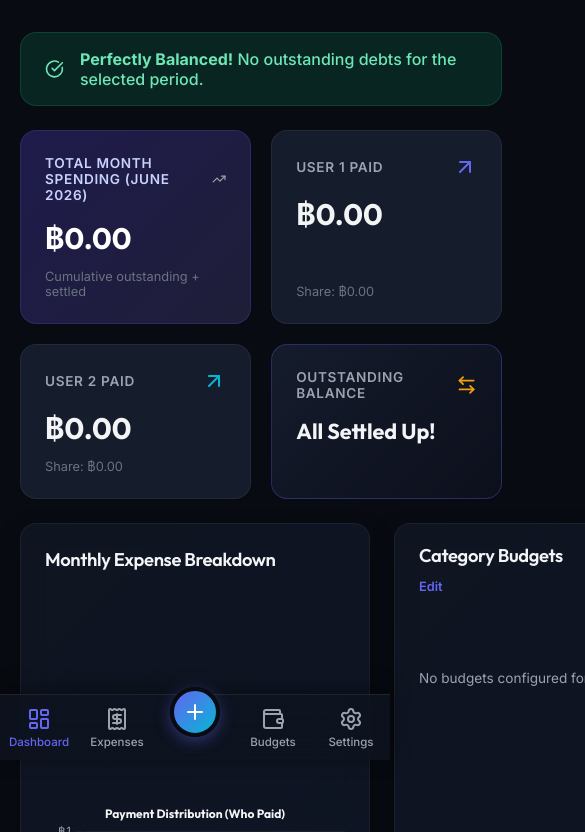
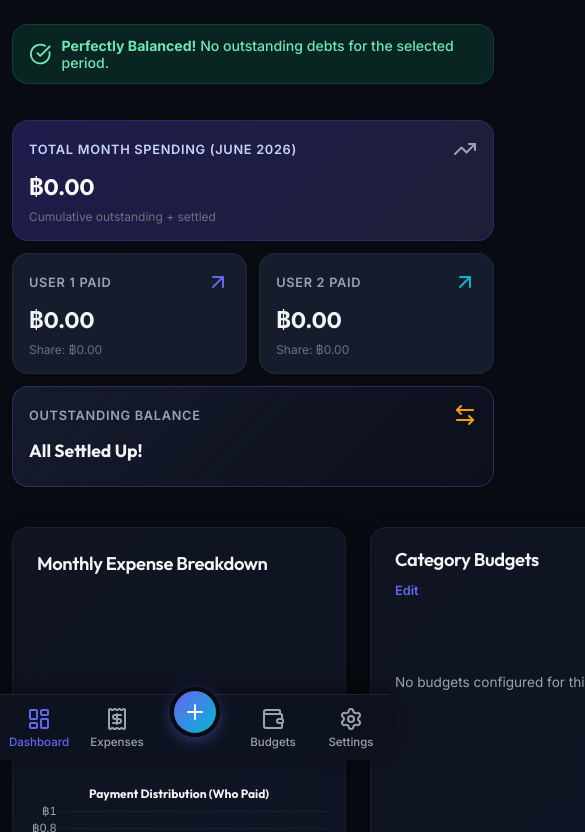
Before and after one commit to Sirapop-Top/Sharing_Expense_app, a website: page public/index.html in a window 390 px wide. Shown: the part 84-916 px from the top of the page, 585 px wide, since content can reach past the window. Drawn offline with nearby package versions, Linux system fonts and the light colour scheme; no server answers.

Commit message:
Optimize Dashboard stats-grid and Settings forms layout for mobile screens

```diff
--- a/public/css/style.css
+++ b/public/css/style.css
@@ -1349,7 +1349,7 @@
 
   .main-content {
     margin-left: 0;
-    padding: 20px 20px 90px 20px;
+    padding: 12px 12px 90px 12px;
   }
 
   .top-header {
@@ -1373,8 +1373,64 @@
     display: none !important;
   }
 
+  /* Compact Dashboard Stats Grid for Mobile */
+  .net-balance-alert {
+    padding: 12px 16px;
+    font-size: 0.88rem;
+    gap: 10px;
+    margin-bottom: 12px;
+  }
+
+  .stats-grid {
+    grid-template-columns: repeat(2, 1fr) !important;
+    gap: 12px;
+    margin-bottom: 16px;
+  }
+
+  .stats-grid .stat-card:first-child {
+    grid-column: span 2;
+  }
+
+  .stats-grid .stat-card:last-child {
+    grid-column: span 2;
+  }
+
+  .stat-card {
+    padding: 16px;
+    gap: 8px;
+  }
+
+  .stat-value {
+    font-size: 1.4rem;
+  }
+
+  .stat-value.font-large {
+    font-size: 1.1rem;
+  }
+
+  .stat-header span {
+    font-size: 0.8rem;
+  }
+
+  .stat-footer {
+    font-size: 0.75rem;
+  }
+
+  /* Compact Charts on Mobile */
+  .charts-container {
+    grid-template-columns: 1fr;
+    gap: 16px;
+    padding: 16px;
+  }
+
+  .chart-box {
+    max-height: 180px;
+  }
+
+  /* Settings Mobile Layout Redesign */
   .settings-grid {
     grid-template-columns: 1fr;
+    gap: 16px;
   }
 
   .col-span-2 {
@@ -1384,6 +1440,34 @@
   .grid-2-col {
     grid-template-columns: 1fr;
     gap: 24px;
+  }
+
+  .settings-padding {
+    padding: 16px;
+    gap: 16px;
+  }
+
+  .inline-form {
+    flex-direction: column;
+    align-items: stretch !important;
+    gap: 12px;
+  }
+
+  .inline-form .form-group {
+    width: 100% !important;
+    flex: none !important;
+  }
+
+  .inline-form .btn,
+  .inline-form button {
+    width: 100% !important;
+    margin-top: 4px;
+    height: 42px;
+    align-self: stretch !important;
+  }
+
+  .categories-list-container {
+    max-height: 200px;
   }
 
   .budget-setup-grid {
```
